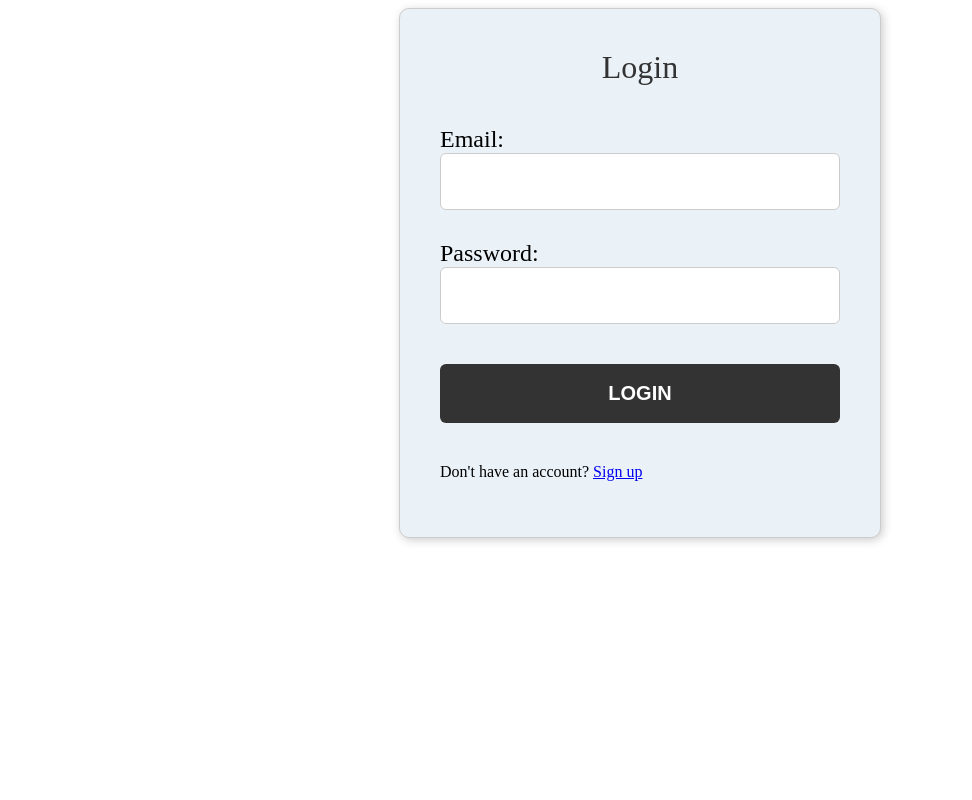
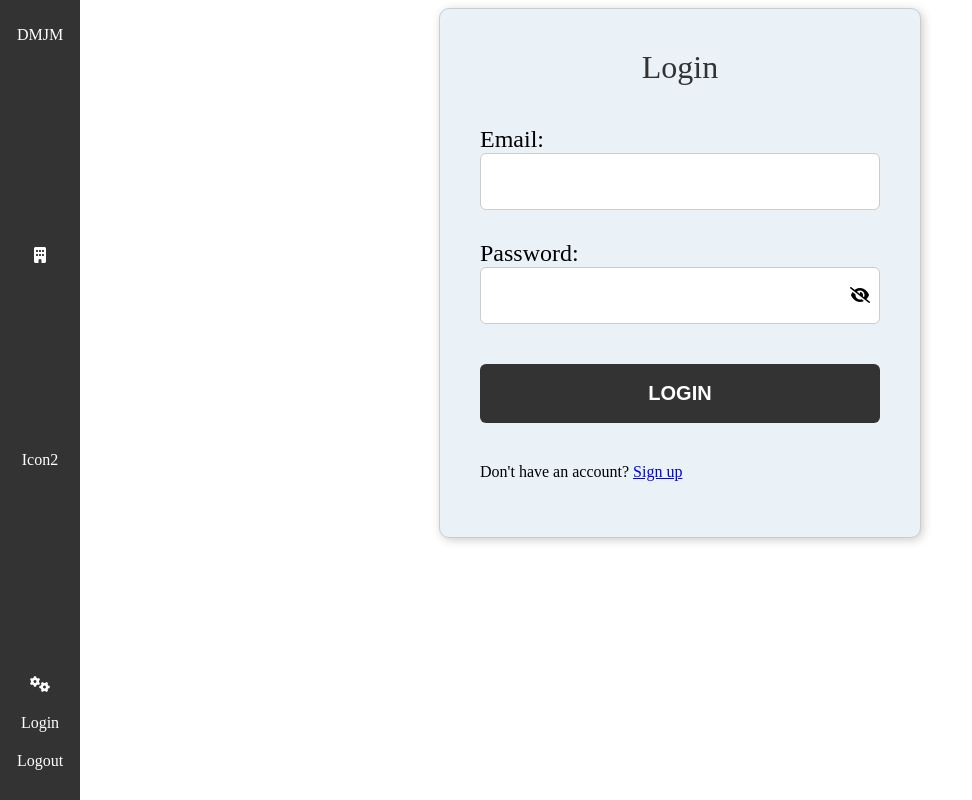
Before and after one commit to DeyoP/ISA-team58-frontend, an Angular app in the folder isa-front/: page /login in a window 1280 px wide. Shown: the whole page, without its empty margins (0-972 px from the left). Built offline with nearby package versions, Linux system fonts and the light colour scheme.

Commit message:
added navbar, solved conflicts

```diff
--- a/isa-front/angular.json
+++ b/isa-front/angular.json
@@ -25,7 +25,9 @@
               "src/assets"
             ],
             "styles": [
-              "src/styles.css"
+              "src/styles.css",
+              "node_modules/@fortawesome/fontawesome-free/css/all.min.css"
+
             ],
             "scripts": []
           },
--- a/isa-front/package.json
+++ b/isa-front/package.json
@@ -18,6 +18,7 @@
     "@angular/platform-browser": "^16.2.0",
     "@angular/platform-browser-dynamic": "^16.2.0",
     "@angular/router": "^16.2.0",
+    "@fortawesome/fontawesome-free": "^6.4.2",
     "font-awesome": "^4.7.0",
     "rxjs": "~7.8.0",
     "tslib": "^2.3.0",
--- a/isa-front/src/app/app.component.html
+++ b/isa-front/src/app/app.component.html
@@ -1 +1,5 @@
-<router-outlet></router-outlet>
+<div style="margin-left: 80px;"> <!-- Adjust margin-left based on the navbar width -->
+    <router-outlet></router-outlet>
+  </div>
+
+  <app-navbar></app-navbar>
--- a/isa-front/src/app/app.module.ts
+++ b/isa-front/src/app/app.module.ts
@@ -8,11 +8,13 @@ import { ReactiveFormsModule } from '@angular/forms';
 import { HttpClientModule } from '@angular/common/http'; // Updated import statement
 import { AccountModule } from './feature-modules/account/account.module';
 import { CompanyRegistrationComponent } from './feature-modules/system-administrator/company-registration/company-registration.component';
+import { NavbarComponent } from './shared/navbar/navbar.component';
 
 @NgModule({
   declarations: [
     AppComponent,
-    CompanyRegistrationComponent
+    CompanyRegistrationComponent,
+    NavbarComponent
   ],
   imports: [
     BrowserModule,
--- a/isa-front/src/app/feature-modules/account/register/register.component.ts
+++ b/isa-front/src/app/feature-modules/account/register/register.component.ts
@@ -120,6 +120,7 @@ export class RegisterComponent implements OnInit {
         id: 0, // You can set a default value for id or adjust as needed
         isActive:false,
         isDeleted:false,
+        dtype: "registered_user",
       };
 
       this.service.saveRegisteredUser(formData).subscribe(
--- a/isa-front/src/app/shared/model/account.model.ts
+++ b/isa-front/src/app/shared/model/account.model.ts
@@ -4,4 +4,5 @@ export interface Account {
     password: string;
     isActive: boolean;
     isDeleted: boolean;
+    dtype: String;
 }
--- /dev/null
+++ b/isa-front/src/app/shared/navbar/navbar.component.css
@@ -0,0 +1,40 @@
+.navbar {
+  position: fixed;
+  top: 0;
+  left: 0;
+  height: 100vh;
+  width: 80px;
+  background-color: #333;
+  display: flex;
+  flex-direction: column;
+  align-items: center;
+  justify-content: space-between;
+  padding: 10px;
+  box-sizing: border-box;
+  color: white;
+}
+
+.section {
+  width: 100%;
+  text-align: center;
+}
+
+.top {
+  margin-bottom: 20px;
+}
+
+.middle {
+  flex-grow: 1;
+  display: flex;
+  flex-direction: column;
+  justify-content: space-evenly; /* Updated to space-evenly for equal spacing */
+}
+
+.icon {
+  margin: 20px 0; /* Adjust the margin to your preference */
+  cursor: pointer;
+}
+
+.bottom {
+  margin-top: 20px;
+}
--- /dev/null
+++ b/isa-front/src/app/shared/navbar/navbar.component.html
@@ -0,0 +1,14 @@
+<div class="navbar">
+    <div class="section top">
+      <p>DMJM</p>
+    </div>
+    <div class="section middle">
+      <div class="icon"><i class="fas fa-building"></i></div>
+      <div class="icon">Icon2</div>
+    </div>
+    <div class="section bottom">
+      <div class="icon"><i class="fas fa-cogs"></i></div>
+      <div class="icon" routerLink="/login">Login</div>
+      <div class="icon">Logout</div>
+    </div>
+  </div>
```
Also changed, not shown: isa-front/src/app/shared/navbar/navbar.component.ts (added, +10 -0 lines), 2 other files (tests, documents, lock files or other folders).
